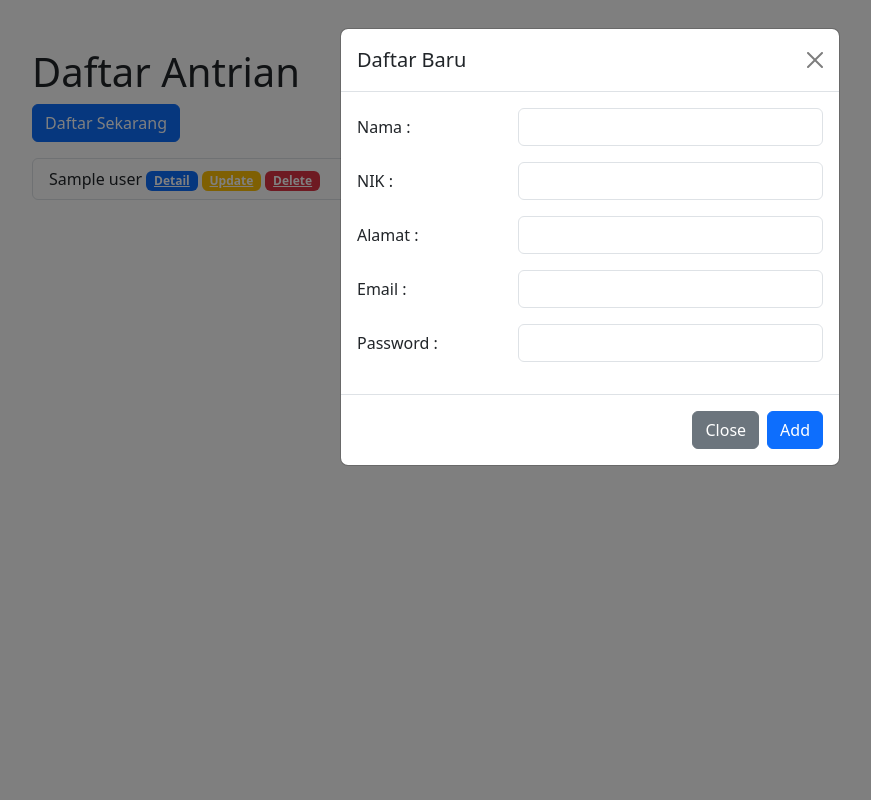
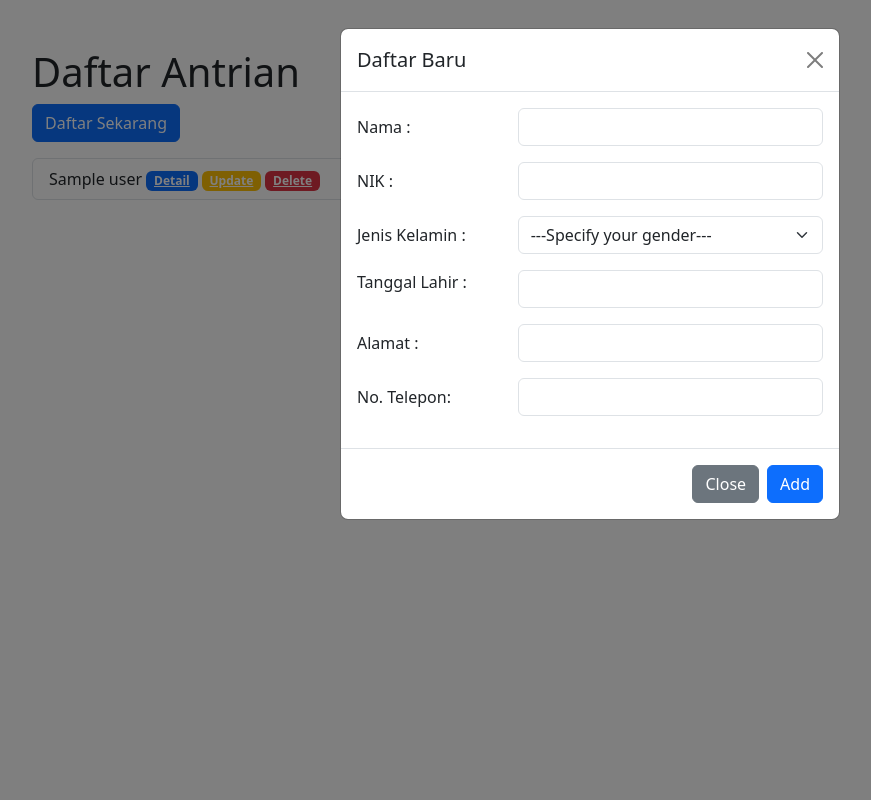
Before and after one commit to rickygit98/UTRON_Web_App, a PHP site: the page made by app/views/user/index.php in a window 1280 px wide, after a click on "Daftar Sekarang". Shown: the whole page, without its empty margins (50-921 px from the left). Run offline with PHP 8.4, Linux system fonts and the light colour scheme; the template is opened without the code that fills it: most values are stand-ins (such as "Sample title", 1, 10 or a date in 2020); some libraries are stand-ins or nearby versions.

Commit message:
ReAdjust all field according to Databases

```diff
--- a/app/controllers/user_controller.php
+++ b/app/controllers/user_controller.php
@@ -5,6 +5,7 @@ class user_controller extends Controller
   {
     $data = [
       "user" => $this->model("User")->getAlluser(),
+      "title"=> "Daftar Antrian",
     ];
     $this->view("user/index", $data);
   }
@@ -19,6 +20,7 @@ class user_controller extends Controller
 
   public function add()
   {
+
     if ($this->model("User")->add($_POST) > 0) {
         // Set session if success
         Messages::setMessages('berhasil','ditambahkan','success');
@@ -54,6 +56,7 @@ class user_controller extends Controller
   }
 
   public function update(){
+
     if ($this->model("User")->update($_POST) > 0) {
       // Set session if success
       Messages::setMessages('berhasil','diubah','success');
--- a/app/views/layouts/header.php
+++ b/app/views/layouts/header.php
@@ -4,7 +4,7 @@
     <meta charset="UTF-8">
     <meta http-equiv="X-UA-Compatible" content="IE=edge">
     <meta name="viewport" content="width=device-width, initial-scale=1.0">
-    <title> <?= $data["title"] ?> --APP UTRON ONLINE-- </title>
+    <title> <?= $data["title"] ?> --PENDAFTARAN VAKSIN ONLINE-- </title>
     <link rel="stylesheet" href="<?= BASEURL ?>/css/bootstrap.css">
 </head>
 <body>
--- a/app/views/user/detail.php
+++ b/app/views/user/detail.php
@@ -4,9 +4,10 @@
     <h6 class="card-subtitle mb-2 text-muted">
       <?php echo $data["user"]["nik"]; ?>
     </h6>
+    <p class="card-text"><?php echo $data["user"]["jenis_kelamin"]; ?></p>
+    <p class="card-text"><?php echo $data["user"]["tgl_lahir"]; ?></p>
     <p class="card-text"><?php echo $data["user"]["alamat"]; ?></p>
-    <p class="card-text"><?php echo $data["user"]["email"]; ?></p>
-    <p class="card-text"><?php echo $data["user"]["password"]; ?></p>
+    <p class="card-text"><?php echo $data["user"]["no_telp"]; ?></p>
     <a href="<?php echo BASEURL; ?>/user" class="card-link">Back</a>
   </div>
 </div>
--- a/app/views/user/index.php
+++ b/app/views/user/index.php
@@ -54,6 +54,8 @@
 
       <form action="<?= BASEURL ?>/user/add" method="post">
       <div class="modal-body">
+
+        <!-- hidden ID -->
             <input type="hidden" name="id" id="id">
         <!-- Nama -->
             <div class="row g-3 align-items-left mb-3">
@@ -66,12 +68,37 @@
             </div>
 
         <!-- nik -->
-            <div class="row g-3 align-items-left mb-3">
+            <div class="row g-3 align-items-left mb-3 d-flex">
                 <div class="col-4">
                     <label for="nik" class="col-form-label">NIK : </label>
                 </div>
                 <div class="col-8">
-                    <input type="text" id="nik" name='nik' class="form-control" maxlength="12" required>
+                    <input type="text" id="nik" name='nik' class="form-control" maxlength="16" required>
+                </div>
+            </div>
+
+        <!-- jenis kelamin -->
+            <div class="row g-3 align-items-left mb-3 d-flex">
+                <div class="col-4">
+                    <label class="col-form-label">Jenis Kelamin : </label>
+                </div>
+                <div class="col-8">
+                    <select class="form-select" aria-label="Default select example" id="jk" name="jk" required>
+                        <option value="null" disabled selected>---Specify your gender---</option>
+                        <option value="Pria">Pria</option>
+                        <option value="Wanita">Wanita</option>
+                    </select>
+                </div>
+
+            </div>
+
+        <!-- Tanggal Lahir -->
+            <div class="row g-3 align-items-left mb-3">
+                <div class="col-4">
+                    <label for="tgl_lahir">Tanggal Lahir :</label>
+                </div>
+                <div class="col-8">
+                    <input type="text" name="tgl_lahir" id="tgl_lahir" class="form-control" required>
                 </div>
             </div>
 
@@ -85,26 +112,15 @@
                 </div>
             </div>
 
-            <!-- Email -->
+        <!-- No Telepon -->
             <div class="row g-3 align-items-left mb-3">
                 <div class="col-4">
-                    <label for="email" class="col-form-label">Email : </label>
+                    <label for="no_telp" class="col-form-label">No. Telepon: </label>
                 </div>
                 <div class="col-8">
-                    <input type="email" id="email" name='email' class="form-control" required>
+                    <input type="text" id="no_telp" name="no_telp" class="form-control" required>
                 </div>
             </div>
-
-        <!-- Password -->
-            <div class="row g-3 align-items-left mb-3">
-                <div class="col-4">
-                    <label for="password" class="col-form-label">Password : </label>
-                </div>
-                <div class="col-8">
-                    <input type="password" id="password" name='password' class="form-control" required>
-                </div>
-            </div>
-
 
         </div>
 
```
Also changed, not shown: app/models/User.php (+12 -10 lines), public/js/myscript.js (+6 -3 lines).
